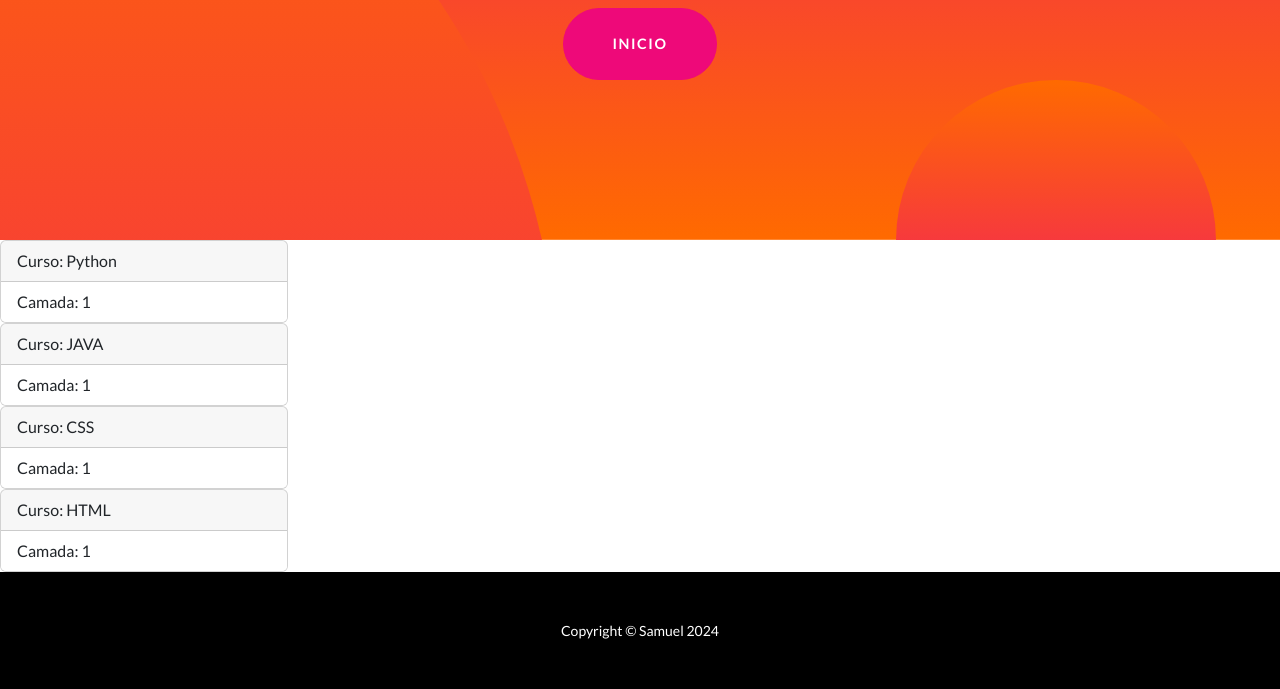
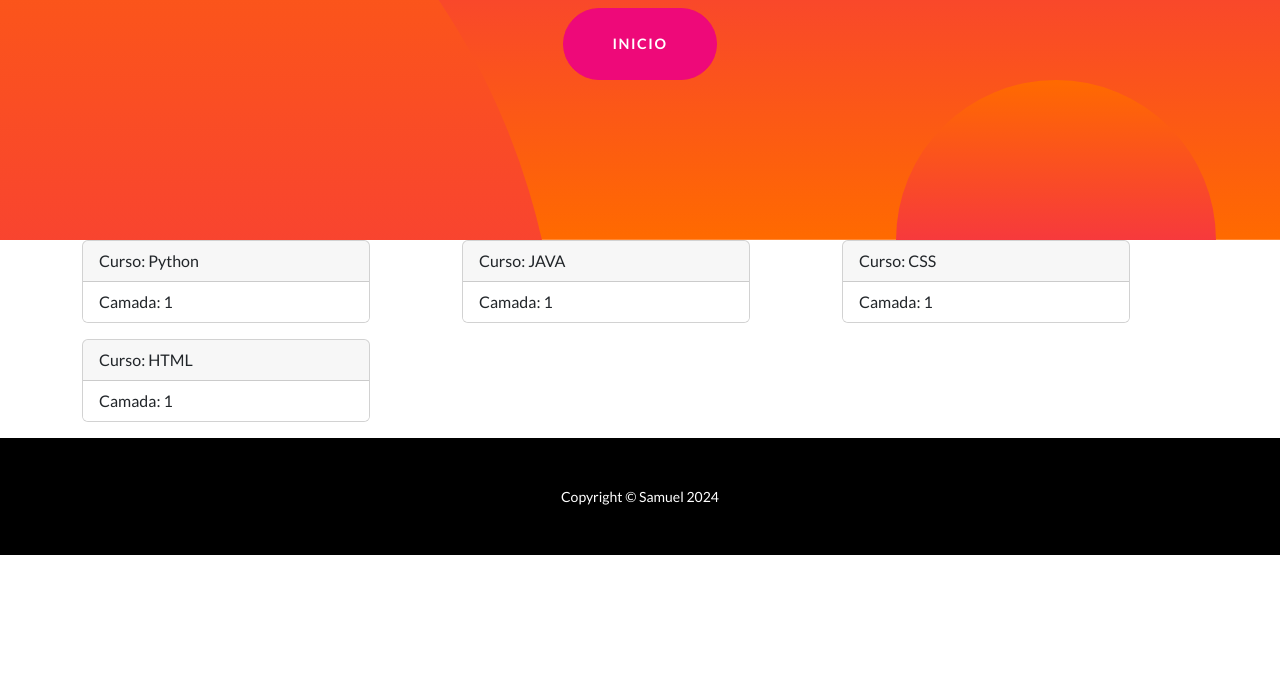
Before and after one commit to Samuelmaydana1/Proyecto_Samuel2, a Django app: template Samuel/AppSamuel/templates/AppSamuel/mostrar_cursos.html in a window 1280 px wide. Shown: the part 447-1136 px from the top of the page. After the commit the page ends 1002 px from the top, so only its background shows below. Run offline with Django 4.2, Linux system fonts and the light colour scheme; the template is opened without the code that fills it: values that come from a table or form of the project are taken from there, others are empty; data comes from the database, SQL or seed files in the repository; some libraries are stand-ins or nearby versions.

Commit message:
Mejora de las cards en mostrar_cursos.html

```diff
--- a/Samuel/AppSamuel/templates/AppSamuel/mostrar_cursos.html
+++ b/Samuel/AppSamuel/templates/AppSamuel/mostrar_cursos.html
@@ -5,10 +5,10 @@
 {% block title %} Inicio {% endblock title %}
 
 {% block main %}
-
-
+<div class="container">
+    <div class="row">
         {% for curso in cursos %}
-    {% comment %} <li>Curso: {{ curso.nombre }} | Camada: {{ curso.camada }}</li> {% endcomment %}
+            <div class="col-md-4 mb-3">
                 <div class="card" style="width: 18rem;">
                     <div class="card-header">
                         Curso: {{ curso.nombre }}
@@ -17,7 +17,8 @@
                         <li class="list-group-item">Camada: {{ curso.camada }}</li>
                     </ul>
                 </div>
+            </div>
         {% endfor %}
-
-
+    </div>
+</div>
 {% endblock main %}
```
Lines whose indentation alone changed are shown as unchanged.
